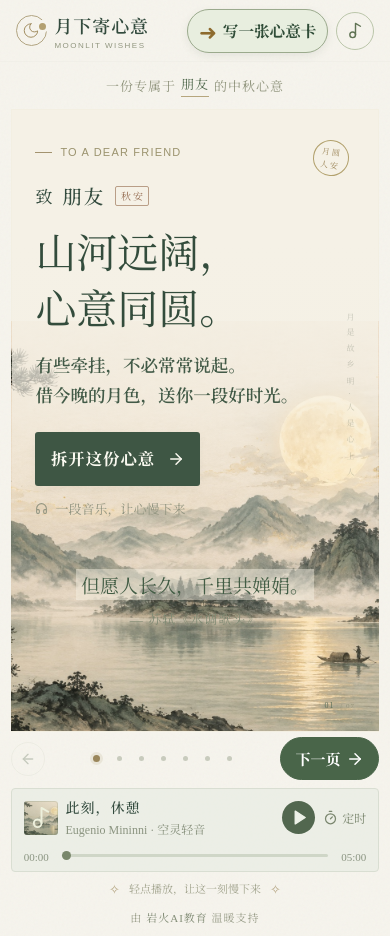
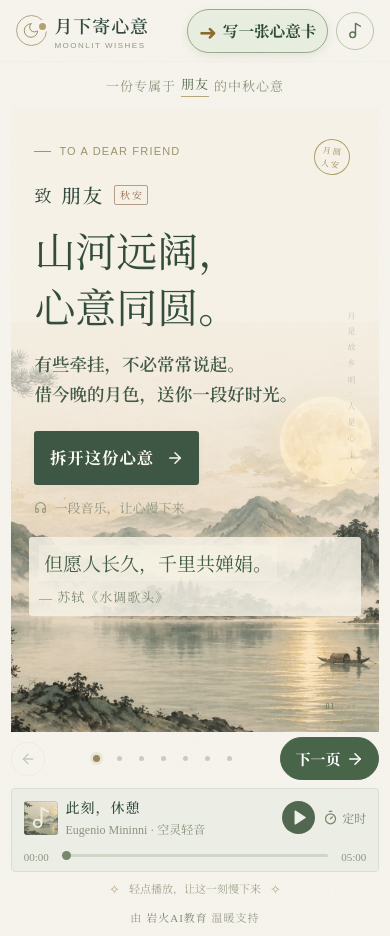
Before and after one commit to AlionFan/moonlit-wishes, a React (Vite) app: page / in a window 390 px wide. Built offline with nearby package versions, Linux system fonts and the light colour scheme.

Commit message:
Fix three mobile card layout issues

```diff
--- a/src/styles.css
+++ b/src/styles.css
@@ -292,3 +292,30 @@ html,body{-webkit-text-size-adjust:100%!important;text-size-adjust:100%!importan
   html[data-wechat-font-adaptation="enabled"] .ending-note,
   html[data-wechat-font-adaptation="enabled"] .music-note{font-size:calc(12px*var(--wechat-font-scale));line-height:1.5}
 }
+
+/* Large WeChat text: give the header and cover copy real space instead of letting
+   their decorative elements sit on top of neighboring content. */
+@media(max-width:700px){
+  html[data-wechat-font-adaptation="enabled"] .site-header{
+    display:grid;grid-template-columns:minmax(0,1fr) auto;grid-template-areas:"brand music" "create create";
+    align-items:center;column-gap:12px;row-gap:5px;padding:8px clamp(12px,4vw,20px)
+  }
+  html[data-wechat-font-adaptation="enabled"] .wordmark{grid-area:brand;min-width:0;max-width:100%;gap:8px;letter-spacing:0}
+  html[data-wechat-font-adaptation="enabled"] .wordmark>span:last-child{min-width:0;overflow-wrap:anywhere}
+  html[data-wechat-font-adaptation="enabled"] .wordmark small{letter-spacing:.8px}
+  html[data-wechat-font-adaptation="enabled"] .mobile-music-toggle{grid-area:music;justify-self:end}
+  html[data-wechat-font-adaptation="enabled"] .header-create{grid-area:create;justify-self:stretch;width:100%;max-width:none;min-width:0;margin:0;padding:7px 10px}
+  html[data-wechat-font-adaptation="enabled"] .received-label{gap:8px;min-height:0;padding:7px 10px}
+  html[data-wechat-font-adaptation="enabled"] .received-label svg{flex:none}
+  .card-stage{border:0;border-radius:0;box-shadow:none}
+  .card-stage .stage-frame{display:none}
+  .card-stage.page-0>.card-content,.card-stage.page-0 .cover-layout{height:auto;min-height:clamp(560px,calc(100dvh - 285px),700px)}
+  .card-stage.page-0 .cover-copy{padding-bottom:12px}
+  .card-stage.page-0 .cover-poem{position:relative;inset:auto;align-items:flex-start;max-width:calc(100% - 36px);margin:8px 18px 26px;padding:8px 10px;background:#f5f1e6d9;border-radius:3px;line-height:1.7;overflow-wrap:anywhere}
+  .card-stage.page-0 .cover-poem span{max-width:100%;line-height:1.7}
+  .card-stage.page-0 .cover-poem small{margin-top:5px}
+}
+
+/* The two nested outlines made the reading card look like a framed panel. */
+.card-stage .stage-frame{display:none}
+.card-stage{border-color:transparent;box-shadow:none}
```
